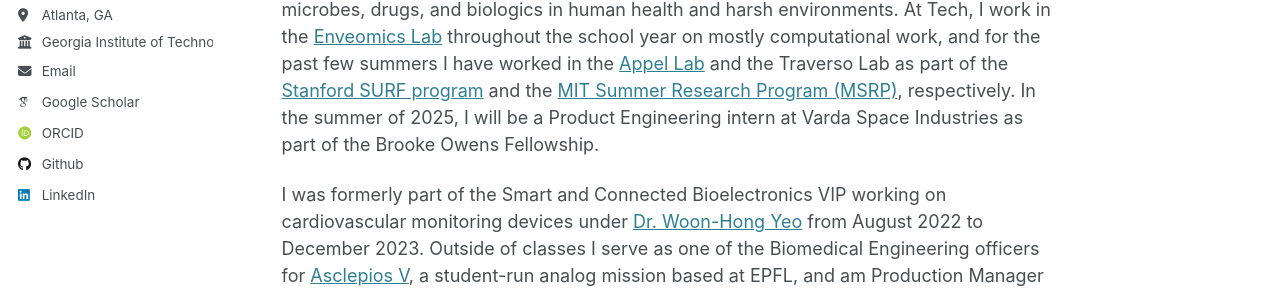
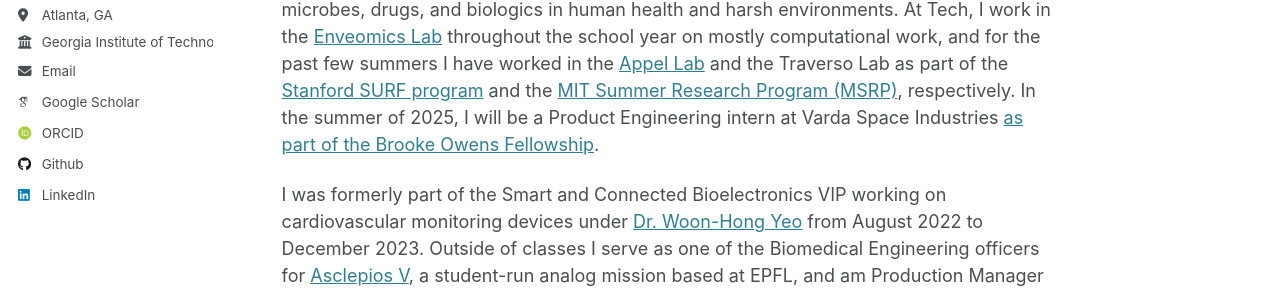
Before and after one commit to sarakapasi/sarakapasi.github.io, a Jekyll site: the page built from _pages/about.md, in a window 1280 px wide and 900 px high. Shown: the part 410-703 px from the top of the window. Built offline with Jekyll 4.4.1, drawn with Linux system fonts in a browser that asks for light colours; some web fonts are replaced; part of the change alters nothing that is shown.

```diff
--- a/_pages/about.md
+++ b/_pages/about.md
@@ -11,7 +11,7 @@ Welcome to my website! My CV is linked [here](https://sarakapasi.github.io/cv/)
 
 what do/did i do?
 ------
-I am currently a junior at Georgia Tech majoring in Biomedical Engineering and minoring in Chemistry and Biochemistry, interested in developing resilient delivery systems for microbes, drugs, and biologics in human health and harsh environments. At Tech, I work in the [Enveomics Lab](https://enve-omics.gatech.edu/people/) throughout the school year on mostly computational work, and for the past few summers I have worked in the [Appel Lab](https://www.supramolecularbiomaterials.com/) and the Traverso Lab as part of the [Stanford SURF program](https://engineering.stanford.edu/students-academics/equity-and-inclusion-initiatives/prospective-graduate-programs/summer) and the [MIT Summer Research Program (MSRP)](https://oge.mit.edu/msrp/profiles/sara-kapasi/), respectively. In the summer of 2025, I will be a Product Engineering intern at Varda Space Industries as part of the Brooke Owens Fellowship.
+I am currently a junior at Georgia Tech majoring in Biomedical Engineering and minoring in Chemistry and Biochemistry, interested in developing resilient delivery systems for microbes, drugs, and biologics in human health and harsh environments. At Tech, I work in the [Enveomics Lab](https://enve-omics.gatech.edu/people/) throughout the school year on mostly computational work, and for the past few summers I have worked in the [Appel Lab](https://www.supramolecularbiomaterials.com/) and the Traverso Lab as part of the [Stanford SURF program](https://engineering.stanford.edu/students-academics/equity-and-inclusion-initiatives/prospective-graduate-programs/summer) and the [MIT Summer Research Program (MSRP)](https://oge.mit.edu/msrp/profiles/sara-kapasi/), respectively. In the summer of 2025, I will be a Product Engineering intern at Varda Space Industries [as part of the Brooke Owens Fellowship](https://www.brookeowensfellowship.org/sara-kapasi).
 
 I was formerly part of the Smart and Connected Bioelectronics VIP working on cardiovascular monitoring devices under [Dr. Woon-Hong Yeo](https://www.yeolabgatech.com/) from August 2022 to December 2023. Outside of classes I serve as one of the Biomedical Engineering officers for [Asclepios V](https://asclepios.ch/), a student-run analog mission based at EPFL, and am Production Manager for [DramaTech](https://dramatech.org/), Georgia Tech's student-run theatre.
 
```
